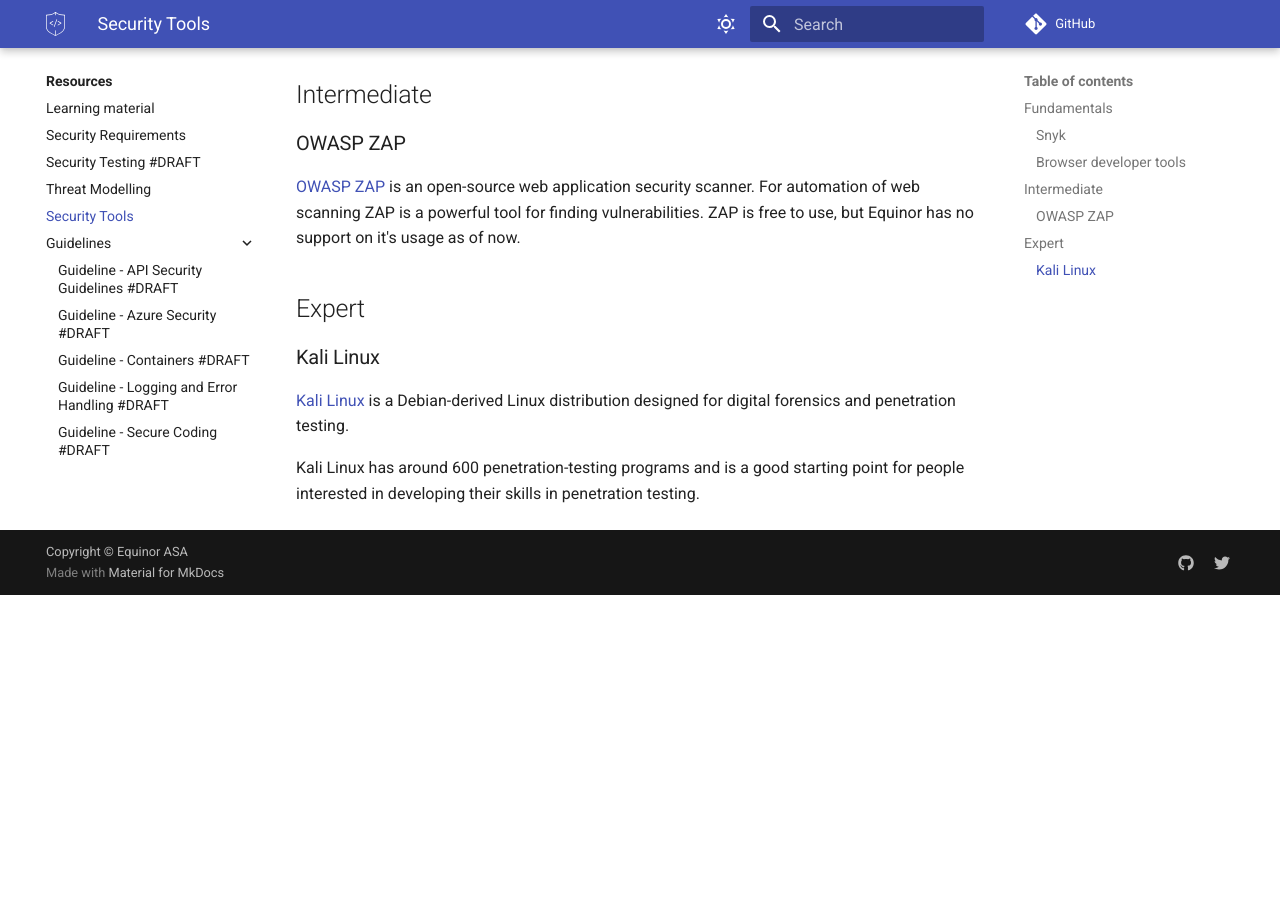
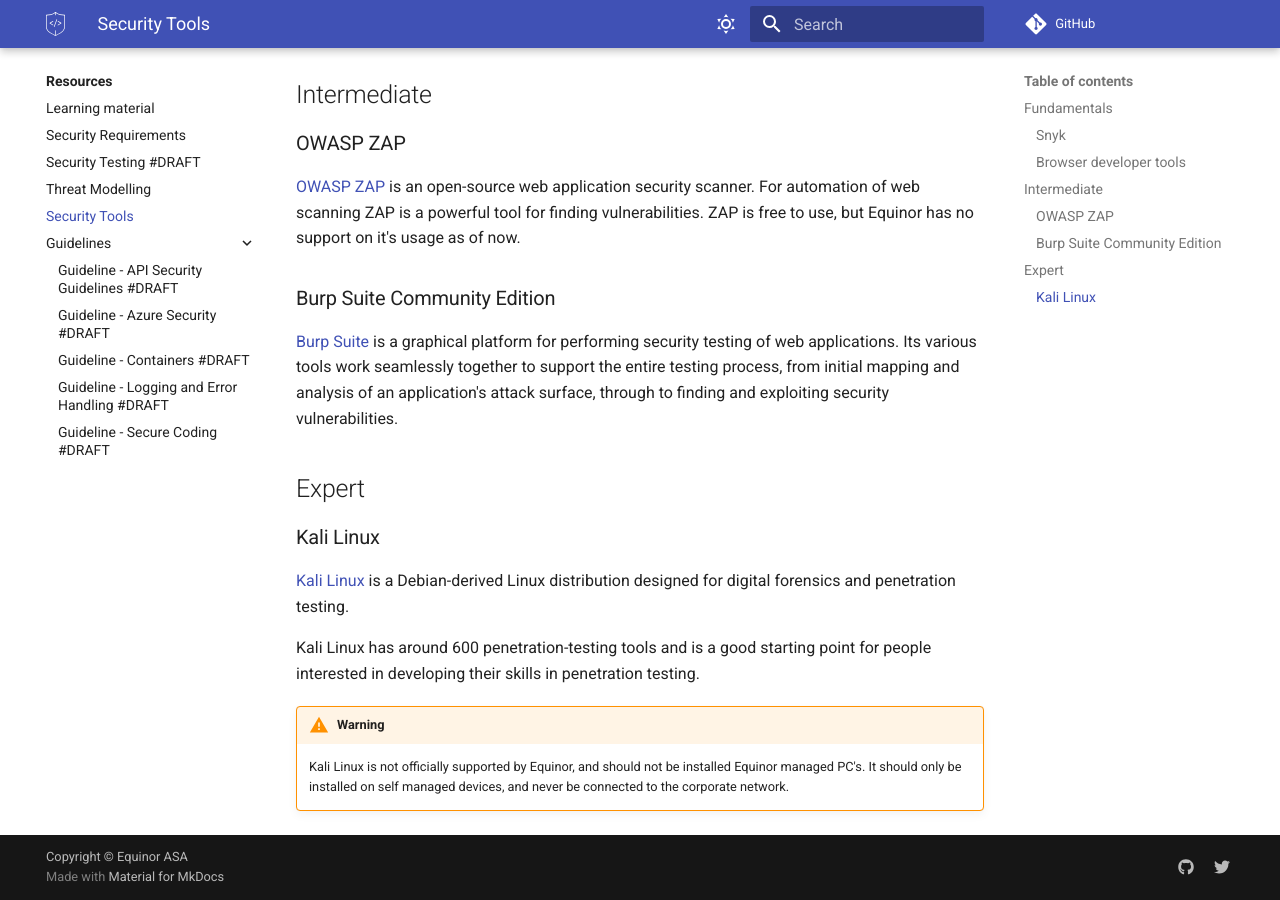
Before and after one commit to equinor/appsec, an MkDocs documentation site: the page built from docs/resources/tools.md, in a window 1280 px wide and 900 px high, scrolled down 1257 px. Built offline with MkDocs 1.6.1 and Material for MkDocs 9.7.7, drawn with Linux system fonts in a browser that asks for light colours; some web fonts are replaced; comment, search, counter and statistics services are not loaded; before the commit the page ends 1852 px from its top, so only the background shows below that.

Commit message:
Add Burp and warning for Kali

```diff
--- a/docs/resources/tools.md
+++ b/docs/resources/tools.md
@@ -20,8 +20,14 @@
 ### OWASP ZAP
 [OWASP ZAP](https://www.zaproxy.org/) is an open-source web application security scanner. For automation of web scanning ZAP is a powerful tool for finding vulnerabilities. ZAP is free to use, but Equinor has no support on it's usage as of now.
 
+### Burp Suite Community Edition
+[Burp Suite](https://portswigger.net/burp/communitydownload) is a graphical platform for performing security testing of web applications. Its various tools work seamlessly together to support the entire testing process, from initial mapping and analysis of an application's attack surface, through to finding and exploiting security vulnerabilities.
+
 ## Expert
 ### Kali Linux
 [Kali Linux](https://www.kali.org/) is a Debian-derived Linux distribution designed for digital forensics and penetration testing.
 
-Kali Linux has around 600 penetration-testing programs and is a good starting point for people interested in developing their skills in penetration testing.
+Kali Linux has around 600 penetration-testing tools and is a good starting point for people interested in developing their skills in penetration testing.
+
+!!! warning
+    Kali Linux is not officially supported by Equinor, and should not be installed Equinor managed PC's. It should only be installed on self managed devices, and never be connected to the corporate network.
```
